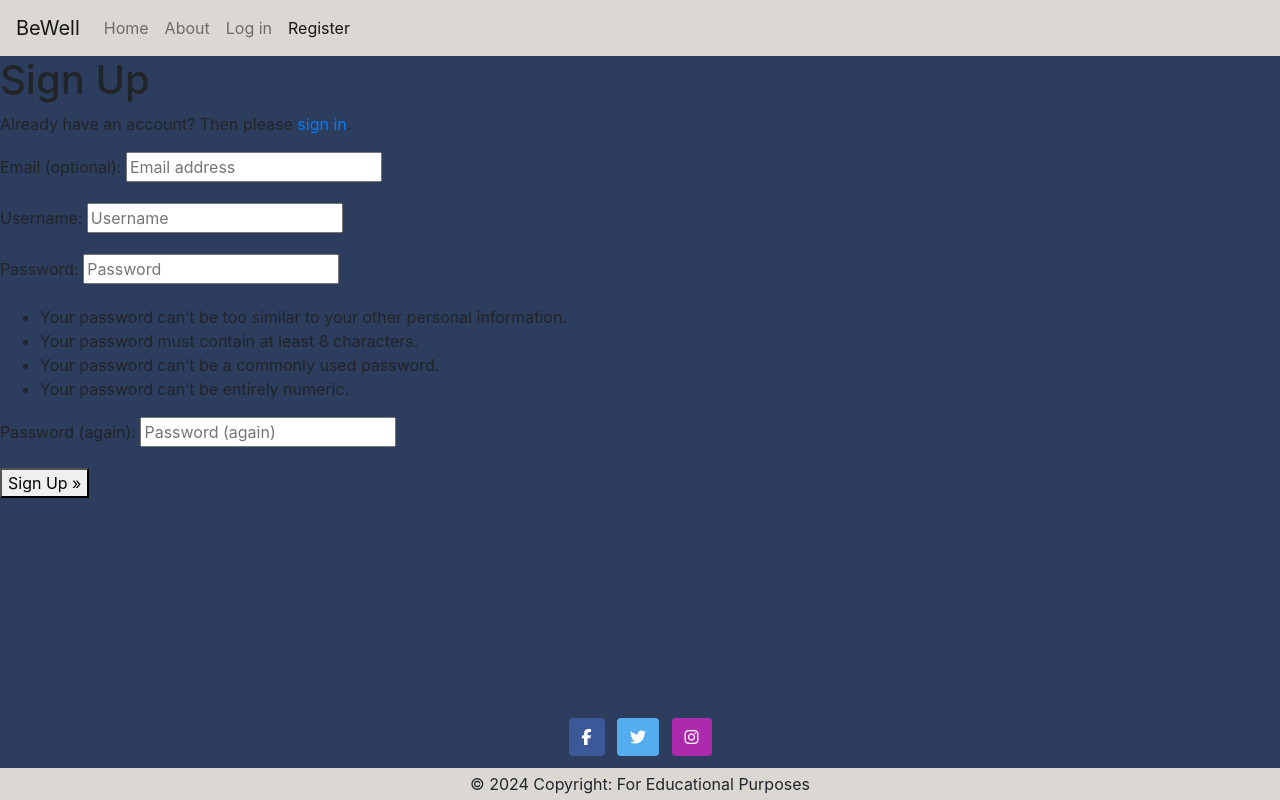
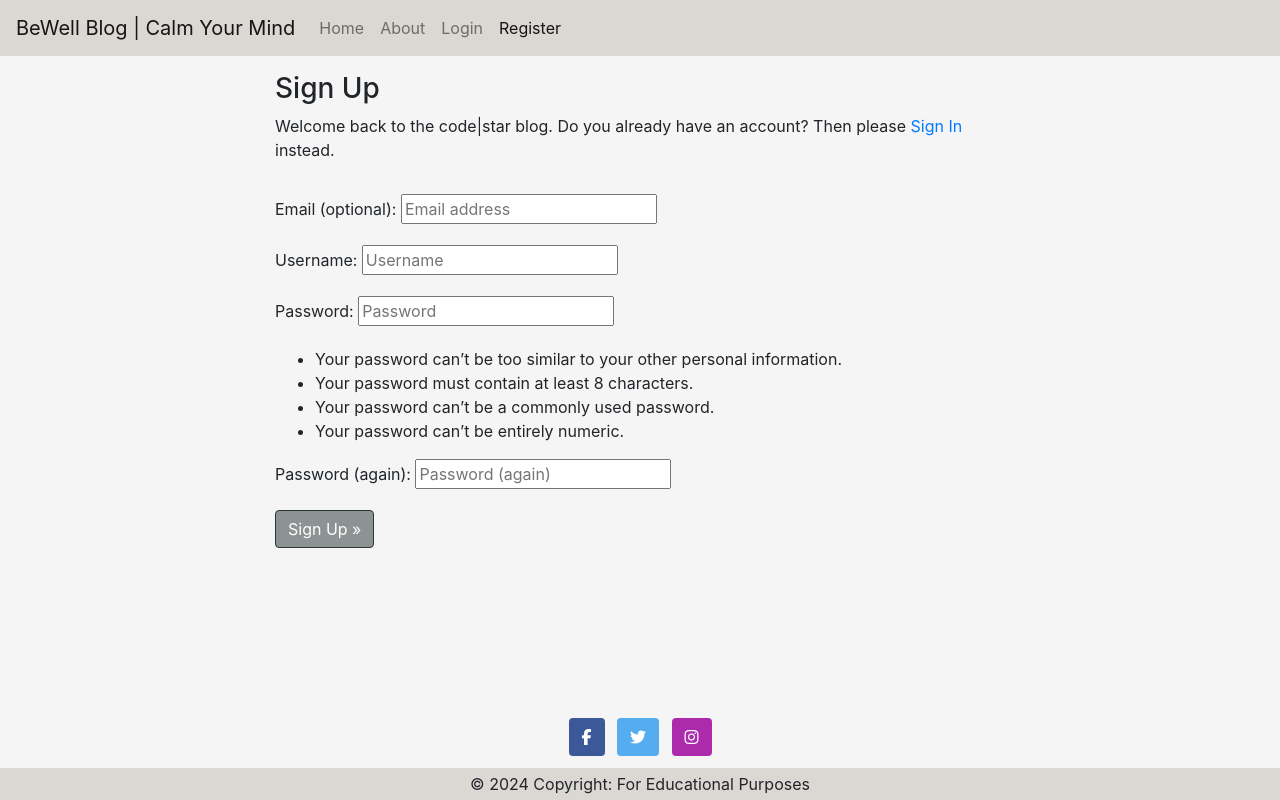
Before and after one commit to madeleine2086/pp4, a Django app: page /accounts/signup/ in a window 1280 px wide. Run offline with Django 4.2, Linux system fonts and the light colour scheme; some libraries are stand-ins or nearby versions.

Commit message:
adjusted custom css styles and fixed a bug in nav btn toggle

```diff
--- a/about/templates/about/about.html
+++ b/about/templates/about/about.html
@@ -1,10 +1,10 @@
 {% extends 'base.html' %}
 {% block content %}
 {% load static %}
-<div class="bg-image ml-2 mr-2" id="bg-pic">
-    <div class="container ml-0 background-white">
+<div class="bg-image ml-2 mr-2 mt-auto" id="bg-pic">
+    <div class="container ml-0 img-overlay">
         <div class="col">
-            <div class="col-6 text-black">
+            <div class="col-sm-8 text-black">
             <!-- Title goes between these h2 tags -->
             <h2 class="mt-2">{{ about.title }}</h2>
             <!-- Content goes directly underneath this -->
--- a/bewell_blog/templates/bewell_blog/index.html
+++ b/bewell_blog/templates/bewell_blog/index.html
@@ -3,7 +3,7 @@
 {% block content %}
 
 <!-- index.html content starts here -->
-<div class="col-12 mt-3 left">
+<div class="col-12 left">
     <div class="row">
         {% for post in post_list %}
         <div class="col-md-4">
--- a/static/css/style.css
+++ b/static/css/style.css
@@ -1,3 +1,54 @@
 body {
-    background-color: #2d3d5e;
+    background-color: whitesmoke;
 }
+
+#bg-pic {
+    background-color: silver;
+}
+
+.img-overlay {
+    background-image: linear-gradient(to left, rgba(250,250,250,0), rgba(255,250,250,0.8), rgba(255,250,250,1));
+}
+
+.scale {
+    width: 100%;
+    height: auto;
+}
+
+.post-link {
+    text-decoration: none;
+    color: #373938;
+}
+
+.post-link:hover,
+.page-link {
+    color: #5d9857;
+}
+
+.btn-signup,
+.btn-edit {
+    background-color: #8d9292;
+    color: #fff;
+    border-color:#2d3636;
+}
+
+.btn-signup:hover,
+.btn-signup:active {
+    background-color: #363535;
+    color: #fefefe;
+
+}
+
+/* Responsive styling */
+
+/* Media query for large or landscape phones (576px and up) */
+@media screen and (min-width: 576px) {
+    #bg-pic {
+        background-image: url(../images/nature1.jpg);
+        background-repeat: no-repeat;
+        background-size: cover;
+        margin-bottom: 0;
+    }
+
+
+}
--- a/templates/account/signup.html
+++ b/templates/account/signup.html
@@ -2,20 +2,30 @@
 
 {% load i18n %}
 
-{% block head_title %}{% trans "Signup" %}{% endblock head_title %}
+{% block head_title %}{% trans "Signup" %}{% endblock %}
 
 {% block content %}
-<h1>{% trans "Sign Up" %}</h1>
+<div class="container">
+    <div class="row">
+        <div class="col-md-8 mt-3 offset-md-2">
+            <h3>{% trans "Sign Up" %}</h3>
 
-<p>{% blocktrans %}Already have an account? Then please <a href="{{ login_url }}">sign in</a>.{% endblocktrans %}</p>
-
+            <p>{% blocktrans %}Welcome back to the code|star blog. Do you already have an account? Then please <a
+                    class="link" href="{{ login_url }}">Sign In</a> instead.{% endblocktrans %}</p>
+        </div>
+    </div>
+    <div class="row">
+        <div class="col-md-8 mt-3 offset-md-2">
             <form class="signup" id="signup_form" method="post" action="{% url 'account_signup' %}">
                 {% csrf_token %}
                 {{ form.as_p }}
                 {% if redirect_field_value %}
                 <input type="hidden" name="{{ redirect_field_name }}" value="{{ redirect_field_value }}" />
                 {% endif %}
-  <button type="submit">{% trans "Sign Up" %} &raquo;</button>
+                <button class="btn btn-signup right" type="submit">{% trans "Sign Up" %} &raquo;</button>
             </form>
+        </div>
+    </div>
+</div>
 
-{% endblock content %}
+{% endblock %}
--- a/templates/base.html
+++ b/templates/base.html
@@ -22,8 +22,8 @@
 <body class="d-flex flex-column min-vh-100">
     <!-- Navigation -->
     <nav class="navbar navbar-expand-lg navbar-light fixed-top" style="background-color: #dbd7d2;">
-        <a class="navbar-brand" href="{% url 'home' %}">BeWell</a>
-        <button class="navbar-toggler" type="button" data-toggle="collapse" data-target="#navbarNavAltMarkup"
+        <a class="navbar-brand" href="{% url 'home' %}">BeWell Blog | Calm Your Mind </a>
+        <button class="navbar-toggler" type="button" data-bs-toggle="collapse" data-bs-target="#navbarNavAltMarkup"
                 aria-controls="navbarNavAltMarkup" aria-expanded="false" aria-label="Toggle navigation">
           <span class="navbar-toggler-icon"></span>
         </button>
@@ -38,7 +38,7 @@
                 href="{% url 'account_logout' %}">Logout</a>
             {% else %}
             <a class="nav-item nav-link {% if request.path == login_url %}active{% endif %}"
-               aria-current="page" href="{% url 'account_login' %}">Log in</a>
+               aria-current="page" href="{% url 'account_login' %}">Login</a>
             <a class="nav-item nav-link {% if request.path == signup_url %}active{% endif %}"
                 aria-current="page" href="{% url 'account_signup' %}">Register</a>
             {% endif %}
@@ -62,7 +62,7 @@
       </div>
     </div>
 
-    <main class="flex-shrink-0 main-bg">
+    <main class="flex-shrink-0 main-bg mb-auto">
       {% if user.is_authenticated %}
       <p class="text-end m-3">You are logged in as {{ user }}</p>
       {% else %}
@@ -127,6 +127,11 @@
     <!-- Font Awesome -->
     <script src="https://kit.fontawesome.com/ee41a8088f.js" crossorigin="anonymous"></script>
 
+    <script src="https://cdn.jsdelivr.net/npm/bootstrap@5.0.1/dist/js/bootstrap.bundle.min.js"
+        integrity="sha384-gtEjrD/SeCtmISkJkNUaaKMoLD0//ElJ19smozuHV6z3Iehds+3Ulb9Bn9Plx0x4" crossorigin="anonymous">
+        </script>
+        <script src="{% static 'js/comments.js' %}"></script>
+
     {% block extras %}
     {% endblock %}
   </body>
```
Lines whose indentation alone changed are shown as unchanged.
